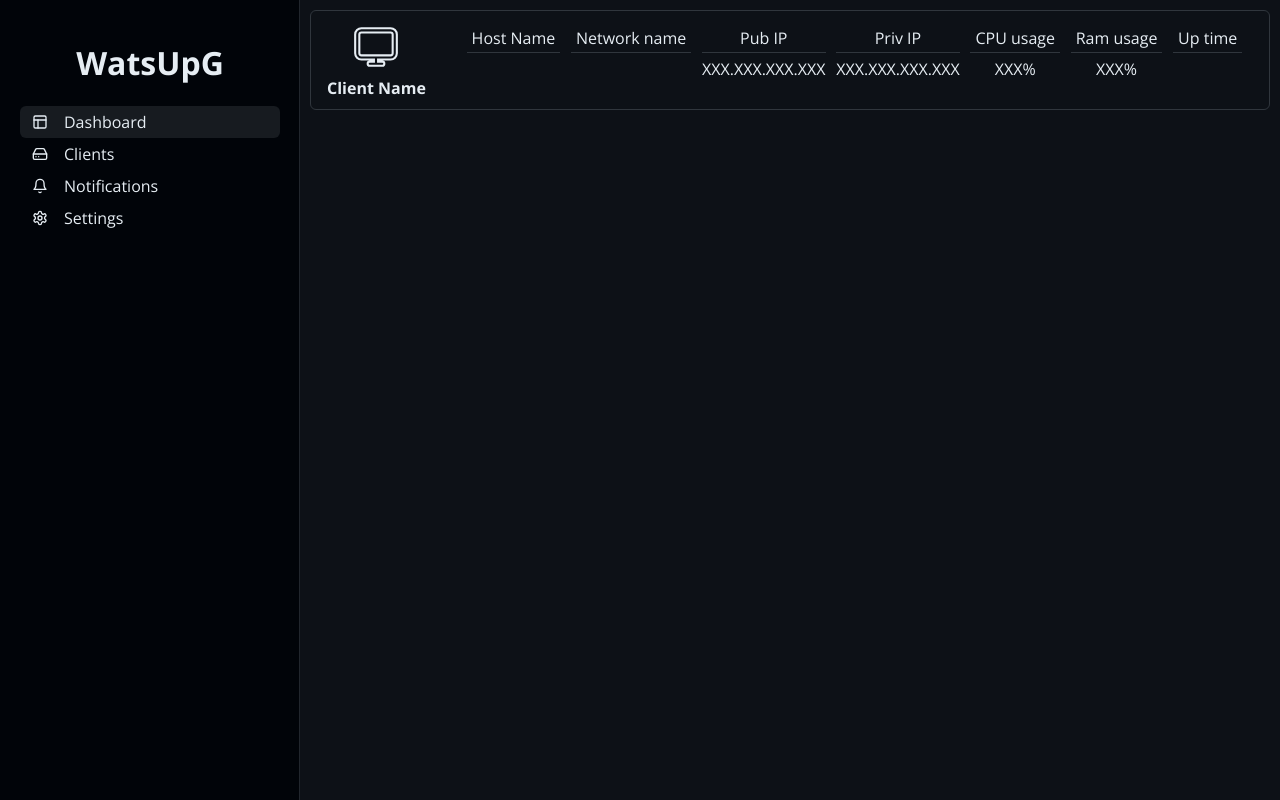
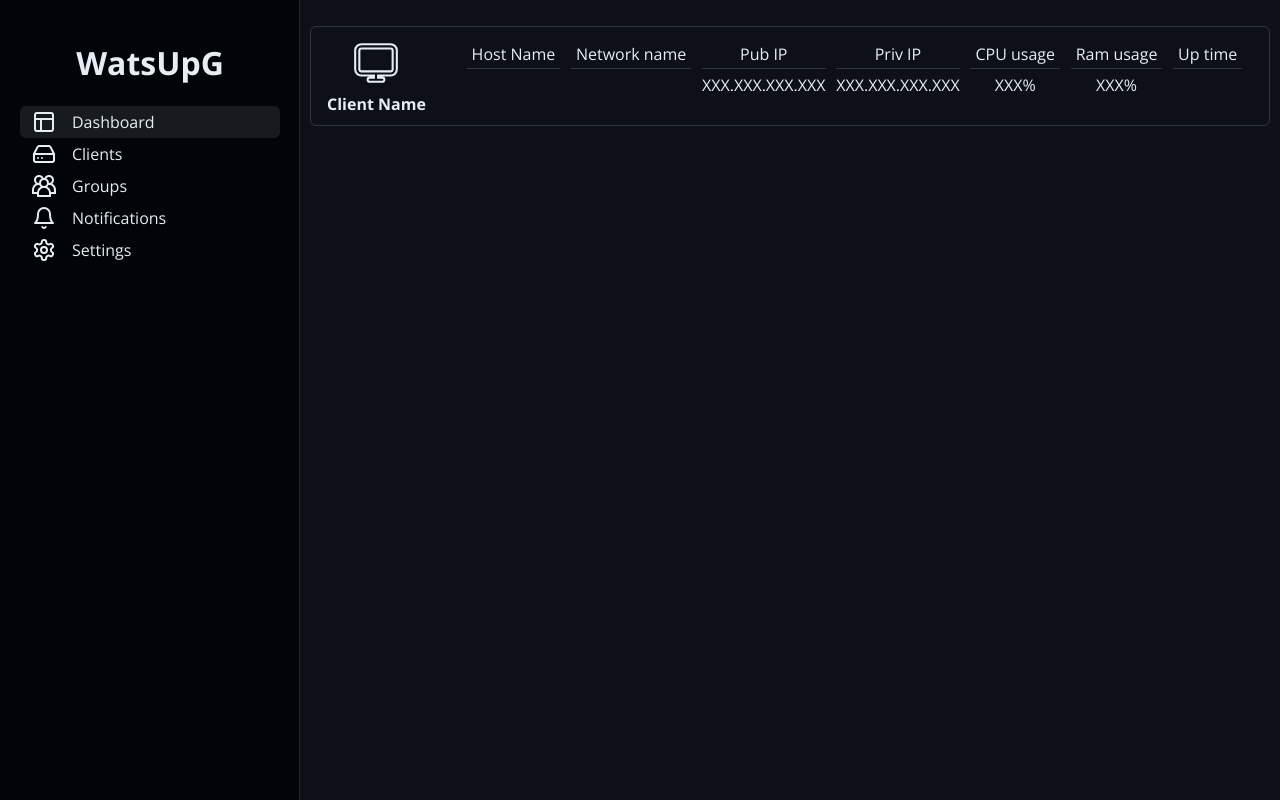
Before and after one commit to YelloElefant/WatsUpG, a PHP site: page /index.html in a window 1280 px wide. Run offline with PHP 8.4, Linux system fonts and the light colour scheme.

Commit message:
added groups page link
Signed-off-by: YelloElefant <alextrotternz@gmail.com>

```diff
--- a/Server/docker/Pages/index.html
+++ b/Server/docker/Pages/index.html
@@ -43,6 +43,23 @@
                         <line x1="10" y1="16" x2="10.01" y2="16"></line>
                      </svg>
                      <span class="linkSpan">Clients</span>
+                  </a>
+                  <a href="#" class="sidebarLink" id="clientsLink">
+                     <svg fill="#e6edf3" version="1.1" xmlns="http://www.w3.org/2000/svg"
+                        xmlns:xlink="http://www.w3.org/1999/xlink" viewBox="0 0 24 24" xml:space="preserve"
+                        class="icon">
+                        <g id="group">
+                           <path d="M24,15.9c0-2.8-1.5-5-3.7-6.1C21.3,8.8,22,7.5,22,6c0-2.8-2.2-5-5-5c-2.1,0-3.8,1.2-4.6,3c0,0,0,0,0,0c-0.1,0-0.3,0-0.4,0
+		c-0.1,0-0.3,0-0.4,0c0,0,0,0,0,0C10.8,2.2,9.1,1,7,1C4.2,1,2,3.2,2,6c0,1.5,0.7,2.8,1.7,3.8C1.5,10.9,0,13.2,0,15.9V20h5v3h14v-3h5
+		V15.9z M17,3c1.7,0,3,1.3,3,3c0,1.6-1.3,3-3,3c0-1.9-1.1-3.5-2.7-4.4c0,0,0,0,0,0C14.8,3.6,15.8,3,17,3z M13.4,4.2
+		C13.4,4.2,13.4,4.2,13.4,4.2C13.4,4.2,13.4,4.2,13.4,4.2z M15,9c0,1.7-1.3,3-3,3s-3-1.3-3-3s1.3-3,3-3S15,7.3,15,9z M10.6,4.2
+		C10.6,4.2,10.6,4.2,10.6,4.2C10.6,4.2,10.6,4.2,10.6,4.2z M7,3c1.2,0,2.2,0.6,2.7,1.6C8.1,5.5,7,7.1,7,9C5.3,9,4,7.7,4,6S5.3,3,7,3
+		z M5.1,18H2v-2.1C2,13.1,4.1,11,7,11v0c0,0,0,0,0,0c0.1,0,0.2,0,0.3,0c0,0,0,0,0,0c0.3,0.7,0.8,1.3,1.3,1.8
+		C6.7,13.8,5.4,15.7,5.1,18z M17,21H7v-2.1c0-2.8,2.2-4.9,5-4.9c2.9,0,5,2.1,5,4.9V21z M22,18h-3.1c-0.3-2.3-1.7-4.2-3.7-5.2
+		c0.6-0.5,1-1.1,1.3-1.8c0.1,0,0.2,0,0.4,0v0c2.9,0,5,2.1,5,4.9V18z" />
+                        </g>
+                     </svg>
+                     <span class="linkSpan">Groups</span>
                   </a>
                   <a href="#" class="sidebarLink" id="notificationsLink">
                      <svg xmlns="http://www.w3.org/2000/svg" width="24" height="24" viewBox="0 0 24 24" fill="none"
--- a/Server/docker/Pages/styles/index.css
+++ b/Server/docker/Pages/styles/index.css
@@ -97,12 +97,17 @@
 }
 
 .icon {
-   --icon-size: 1em;
    display: inline-block;
    font-size: 1em;
-   height: 1em;
    margin: 0;
-   width: 1em;
+   height: 24px;
+   width: 24px;
+
+}
+
+.makeBigger {
+   height: 24px;
+   width: 24px;
 }
 
 .linkSpan {
@@ -122,6 +127,7 @@
    flex: 2;
    width: 100%;
    padding: 10px;
+   height: 100%;
 }
 
 .clientCard {
@@ -134,6 +140,7 @@
    flex-direction: row;
    align-items: center;
    justify-content: flex-start;
+   margin: 16px 0 16px 0;
 }
 
 .clientHead {
```
Also changed, not shown: Server/docker/Pages/scripts/index.js (+10 -0 lines).
